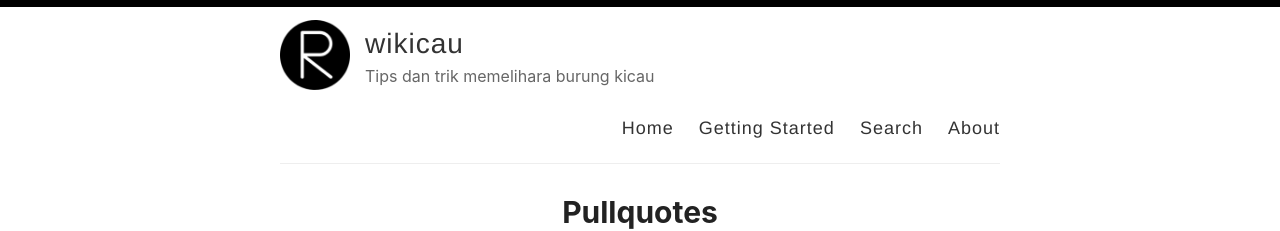
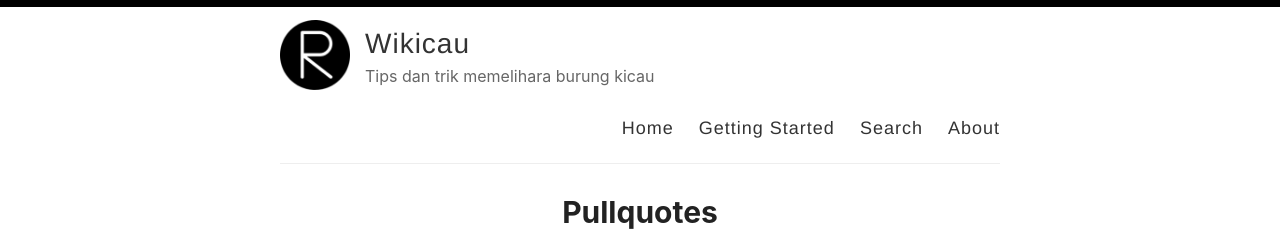
Before and after one commit to wikicau/wikicau.github.io, a Jekyll site: the page built from index.html, in a window 1280 px wide and 900 px high. Shown: the top 231 px of the window. Built offline with Jekyll 4.4.1, drawn with Linux system fonts in a browser that asks for light colours; the list of posts is cut into pages by our own code.

```diff
--- a/_config.yml
+++ b/_config.yml
@@ -3,7 +3,7 @@
 #
 
 # Name of your site (displayed in the header)
-name: wikicau
+name: Wikicau
 
 # Name of the author
 author: Yus Yulianto
@@ -30,11 +30,7 @@ footer-links:
   pinterest:
   rss: rss
   twitter: androbuntuco
-  stackoverflow:
   youtube: # channel/<your_long_string> or user/<user-name>
-  googleplus: # anything in your profile username that comes after plus.google.com/
-  playconsole:
-
 
 # Enter your Disqus shortname (not your username) to enable commenting on posts
 # You can find your shortname on the Settings page of your Disqus account
```
